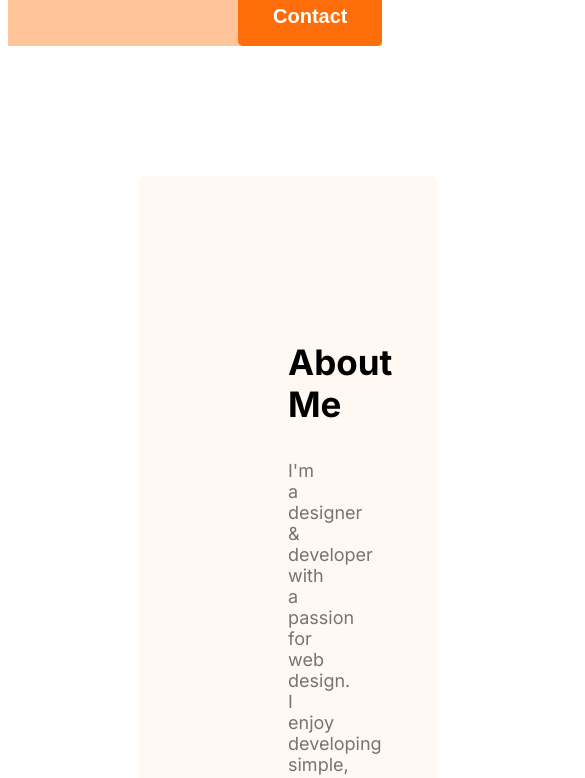
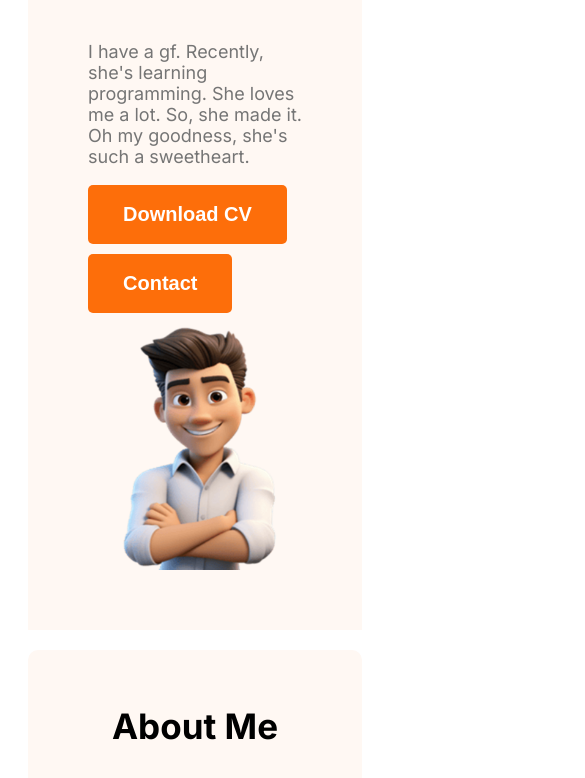
Before and after one commit to sabequnpayel/portfolio-practice, a plain HTML site: page index.html in a window 390 px wide. Shown: the part 786-1564 px from the top of the page, 585 px wide, since content can reach past the window. Drawn offline with Linux system fonts and the light colour scheme.

Commit message:
mobile responsived

```diff
--- a/index.html
+++ b/index.html
@@ -14,7 +14,7 @@
     <header class="header secondary-bg">
         <nav>
             <h3 class="nav-title">Yuv<span class="text-primary">r</span>aj</h3>
-            <ul>
+            <ul class="align">
                 <li><a class="d-2"href="">Portfolio</a></li>
                 <li><a class="d-2" href="">Blog</a></li>
                 <li><a href=""><button class="btn-primary">Hire Me</button></a></li>
--- a/styles.css
+++ b/styles.css
@@ -207,3 +207,48 @@
 font-size: 16px;
 border: none;
 }
+
+footer textarea{
+    font-family: Arial, Helvetica, sans-serif;
+}
+
+.hide{
+    display: none;
+}
+
+/*mobile responsive*/
+@media screen and (max-width: 576px) {
+    .skills-container,
+    .resume-container,
+    footer,
+    .skill-description,
+    .about-items,
+    .banner,
+    nav{
+        flex-direction: column;
+        padding: 20px;
+        margin: auto;
+    }
+    .about, .banner, .header{
+        padding: 20px;
+        margin: 20px;
+    }
+    .btn-primary{
+        margin-bottom: 10px;
+    }
+    .header{
+        background-image: none;
+    }
+
+    .banner-propic{
+        display: auto;
+    }
+
+    .footer-column{
+        width: 100%;
+    }
+    footer input[type="text"], footer input[type="email"], footer textarea{
+       width: calc(100% - 40px);
+    }
+
+}
```
